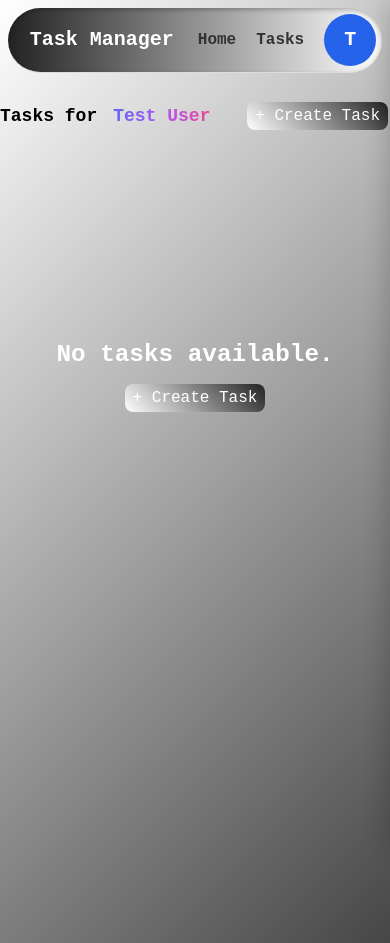
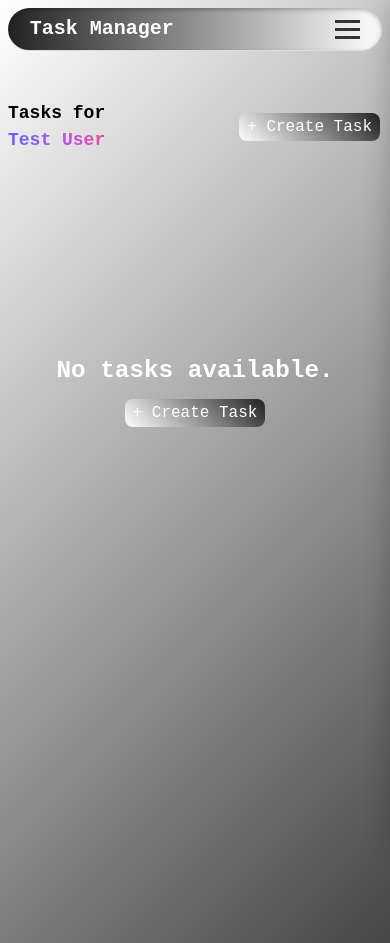
Before and after one commit to abhigodse9556/task-manager-in-laravel-php, a Laravel app: page /tasks in a window 390 px wide. Shown: the top 943 px of the page. Run offline with Laravel 12, Linux system fonts and the light colour scheme; a user stored in the database is signed in; data comes from the database, SQL or seed files in the repository; data that the repository does not hold is empty; style sheets or scripts are compiled from the project's sources.

Commit message:
Enhance UI with responsive navbar and task card actions; update button styles

```diff
--- a/resources/css/app.css
+++ b/resources/css/app.css
@@ -58,17 +58,17 @@ body {
 }
 
 .btn-primary {
-    background: linear-gradient(45deg, #fff, #2563eb);
+    background: linear-gradient(45deg, #000000, #2563eb);
     color: white;
 }
 
 .btn-danger {
-    background: linear-gradient(45deg, #fff, #eb2525);
+    background: linear-gradient(45deg, #000000, #eb2525);
     color: white;
 }
 
 .btn-warning {
-    background: linear-gradient(45deg, #fff, #ebac25);
+    background: linear-gradient(45deg, #000000, #ebac25);
     color: white;
 }
 
@@ -121,6 +121,11 @@ textarea {
     align-items: center;
 }
 
+.navlinks {
+    display: flex;
+    gap: 0.75rem;
+}
+
 .navbar-links a {
     color: #333;
     font-weight: 600;
@@ -170,3 +175,76 @@ textarea {
     color: transparent;
     width: fit-content;
 }
+
+@media (max-width: 450px) {
+
+    .navbar-links {
+        flex-direction: column;
+        justify-content: space-between;
+    }
+
+    .navlinks {
+        display: flex;
+        flex-direction: column;
+    }
+
+    .navbar-toggle {
+        display: block;
+        cursor: pointer;
+        margin-right: 1rem;
+
+        .bar {
+            display: block;
+            width: 25px;
+            height: 3px;
+            margin: 5px auto;
+            background-color: #333;
+        }
+
+        .bar-open-1 {
+            transform: rotate(45deg) translate(5px, 0px);
+            transition: transform 0.3s ease-in-out;
+        }
+
+        .bar-open-2 {
+            display: none;
+        }
+
+        .bar-open-3 {
+            transform: rotate(-45deg) translate(5px, 0px);
+            transition: transform 0.3s ease-in-out;
+        }
+    }
+
+    .mobile-menu-overlay {
+        display: flex;
+        flex-direction: column;
+        gap: 10px;
+        align-items: flex-end;
+        position: absolute;
+        top: 3rem;
+        right: 0;
+        background-color: #fffdfdb5;
+        width: 100%;
+        height: 86vh;
+        box-shadow: 0 2px 4px rgba(0, 0, 0, 0.1);
+        transform: translate(8.5rem);
+        opacity: 0;
+        transition: all 0.3s ease-in-out;
+        overflow: hidden;
+    }
+
+    .mobile-menu {
+        display: flex;
+        background-color: #d5d5d5;
+        width: 8rem;
+        height: 100%;
+        padding: 0.625rem;
+    }
+
+    .menu-open {
+        transform: translate(0px);
+        opacity: 1;
+        transition: all 0.3s ease-in-out;
+    }
+}
--- a/resources/css/tasks.css
+++ b/resources/css/tasks.css
@@ -2,6 +2,7 @@
     height: 100vh;
     display: flex;
     flex-direction: column;
+    margin: 0px 0.5rem;
 }
 
 
@@ -9,7 +10,6 @@
     display: flex;
     justify-content: space-between;
     align-items: center;
-    width: 100%;
 }
 
 .header h1 {
@@ -100,3 +100,10 @@ select {
         margin-bottom: 0.5rem;
     }
 }
+
+@media (max-width: 580px) {
+    .task-card {
+        flex-direction: column;
+        gap: 0.25rem;
+    }
+}
--- a/resources/js/app.js
+++ b/resources/js/app.js
@@ -1 +1,18 @@
 import './profile';
+
+const toggleButton = document.getElementById('navbar-toggle');
+const btnBar1 = document.getElementById('bar1');
+const btnBar2 = document.getElementById('bar2');
+const btnBar3 = document.getElementById('bar3');
+const mobileMenu = document.getElementById('mobile-menu');
+
+const onToggleButtonClick = () => {
+    btnBar1.classList.toggle('bar-open-1');
+    btnBar2.classList.toggle('bar-open-2');
+    btnBar3.classList.toggle('bar-open-3');
+    mobileMenu.classList.toggle('menu-open');
+}
+
+if (toggleButton) {
+    toggleButton.addEventListener('click', onToggleButtonClick);
+}
--- a/resources/views/components/navbar.blade.php
+++ b/resources/views/components/navbar.blade.php
@@ -4,23 +4,15 @@
         <a href="{{ route('home') }}">Task Manager</a>
     </div>
 
-    <div class="navbar-links">
-        <a href="{{ route('home') }}">Home</a>
-        <a href="{{ route('tasks.index') }}">Tasks</a>
-        @if (auth()->check())
-        @auth
-        <x-button
-            type="button"
-            id="profile-toggle"
-            class="profile-toggle cursor-pointer">
-            <div class="profile-avatar">
-                {{ strtoupper(substr(Auth::user()->name, 0, 1)) }}
-            </div>
-        </x-button>
-        @endauth
-        @else
-        <x-button class="button" onclick="window.location.href='/login'">Sign In</x-button>
-        @endif
+    <div class="navbar-toggle" id="navbar-toggle">
+        <span id="bar1" class="bar"></span>
+        <span id="bar2" class="bar"></span>
+        <span id="bar3" class="bar"></span>
     </div>
 
+    <div id="mobile-menu" class="mobile-menu-overlay">
+        <div class="mobile-menu">
+            <x-navbar.navlinks />
+        </div>
+    </div>
 </nav>
--- /dev/null
+++ b/resources/views/components/navbar/navlinks.blade.php
@@ -0,0 +1,20 @@
+<div class="navbar-links">
+    <div class="navlinks">
+        <a href="{{ route('home') }}">Home</a>
+        <a href="{{ route('tasks.index') }}">Tasks</a>
+    </div>
+    @if (auth()->check())
+    @auth
+    <x-button
+        type="button"
+        id="profile-toggle"
+        class="profile-toggle cursor-pointer">
+        <div class="profile-avatar">
+            {{ strtoupper(substr(Auth::user()->name, 0, 1)) }}
+        </div>
+    </x-button>
+    @endauth
+    @else
+    <x-button class="button" onclick="window.location.href='/login'">Sign In</x-button>
+    @endif
+</div>
--- a/resources/views/tasks/index.blade.php
+++ b/resources/views/tasks/index.blade.php
@@ -11,7 +11,7 @@
     <div class="header">
 
         @if (auth()->check())
-        <div class="flex gap-4">
+        <div class="flex flex-col gap-0 md:flex-row md:gap-4">
             <h1>
                 Tasks for
             </h1>
```
Also changed, not shown: resources/views/components/tasks/task-card.blade.php (+8 -2 lines).
